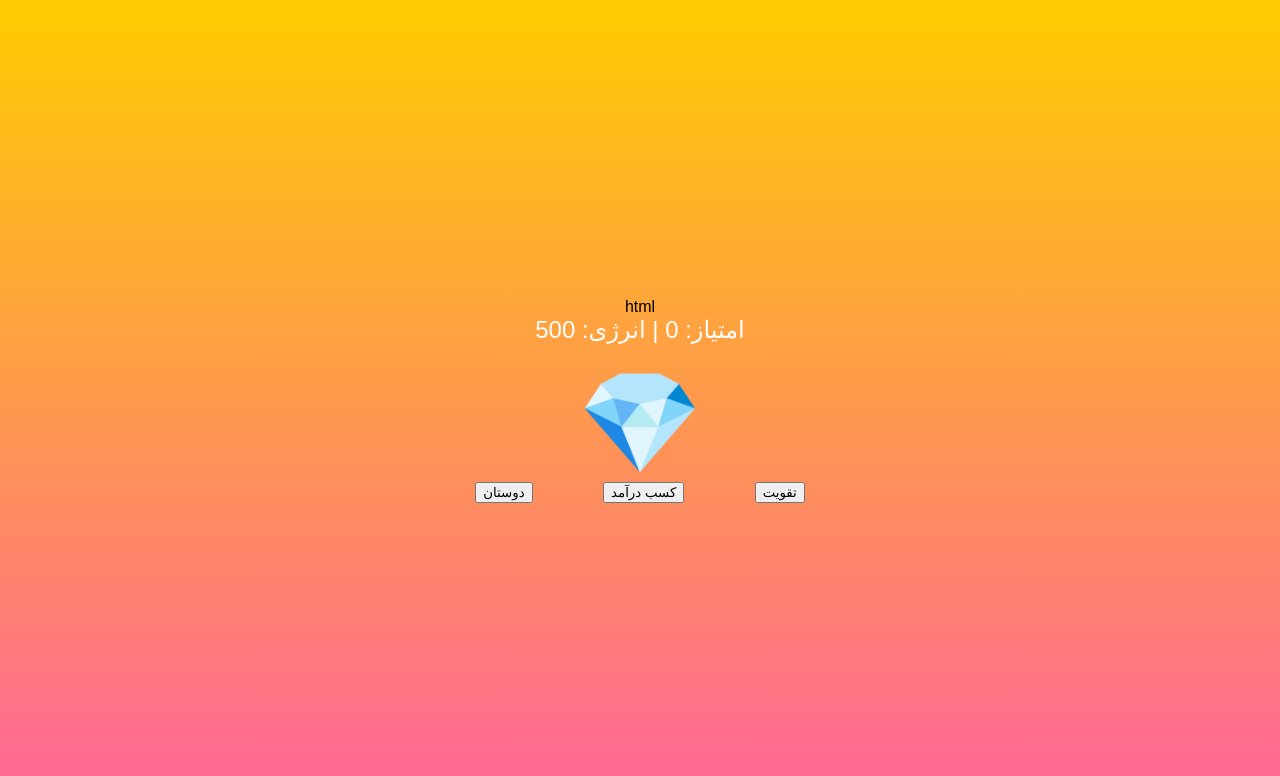
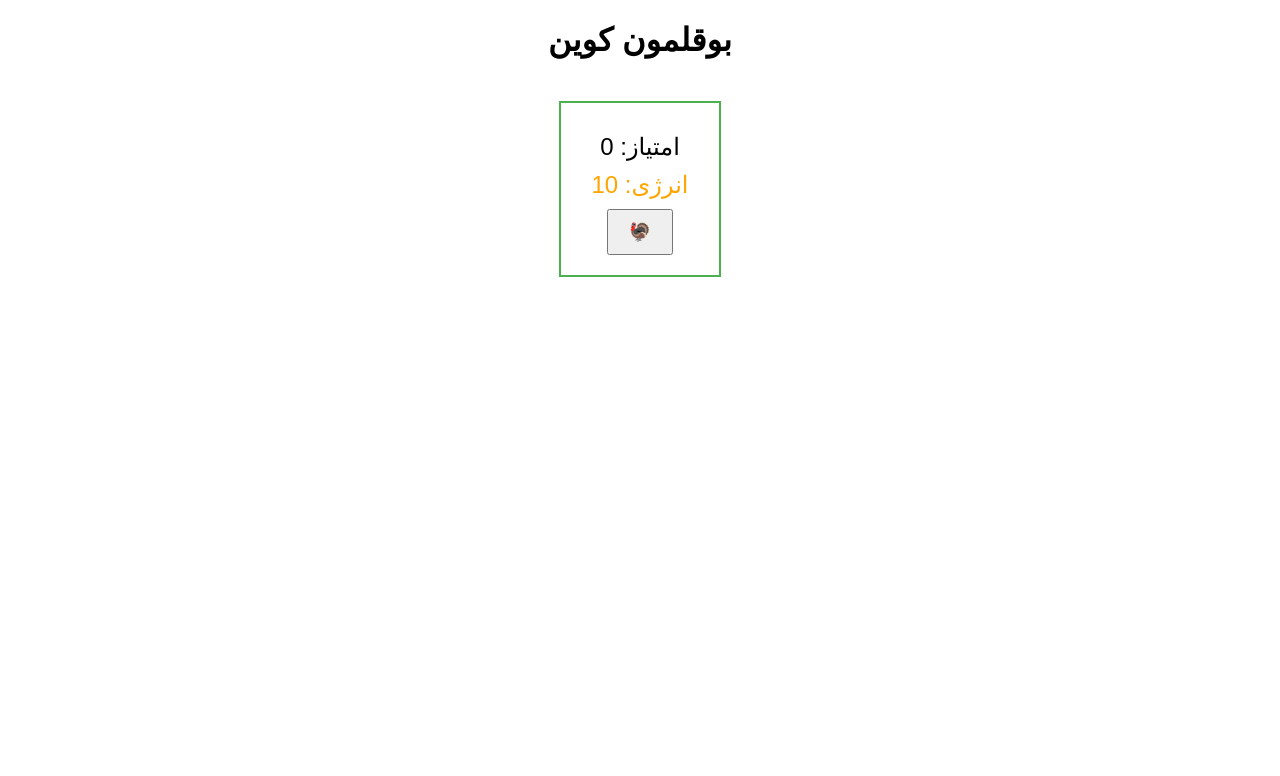
Before and after one commit to Daeitorab/cvn, a plain HTML site: page index.html in a window 1280 px wide. Drawn offline with Linux system fonts and the light colour scheme.

Commit message:
Update index.html

```diff
--- a/index.html
+++ b/index.html
@@ -1,100 +1,75 @@
-html
 <!DOCTYPE html>
 <html lang="fa">
 <head>
     <meta charset="UTF-8">
     <meta name="viewport" content="width=device-width, initial-scale=1.0">
-    <title>بازی جمع‌آوری الماس</title>
+    <title>بوقلمون کوین</title>
     <style>
         body {
             font-family: Arial, sans-serif;
-            background: linear-gradient(to bottom, #ffcc00, #ff6699);
-            display: flex;
-            flex-direction: column;
-            align-items: center;
-            justify-content: center;
-            height: 100vh;
-            margin: 0;
+            text-align: center;
         }
-        .score-board {
+        #gameArea {
+            margin: 20px;
+            border: 2px solid #4CAF50;
+            padding: 20px;
+            display: inline-block;
+        }
+        #score {
             font-size: 24px;
-            margin-bottom: 20px;
-            color: #fff;
+            margin: 10px;
         }
-        .gem {
-            font-size: 100px;
+        #energy {
+            font-size: 24px;
+            margin: 10px;
+            color: orange;
+        }
+        #clickButton {
+            padding: 10px 20px;
+            font-size: 18px;
             cursor: pointer;
-            transition: transform 0.2s;
-        }
-        .gem:hover {
-            transform: scale(1.1);
-        }
-        .status {
-            display: flex;
-            justify-content: space-around;
-            width: 100%;
-            max-width: 400px;
         }
     </style>
 </head>
 <body>
-    <div class="score-board">
-        امتیاز: <span id="score">0</span> | انرژی: <span id="energy">500</span>
-    </div>
-    <div class="gem" id="gem">💎</div>
-    <div class="status">
-        <button id="frens">دوستان</button>
-        <button id="earn">کسب درآمد</button>
-        <button id="boost">تقویت</button>
+    <h1>بوقلمون کوین</h1>
+    <div id="gameArea">
+        <div id="score">امتیاز: 0</div>
+        <div id="energy">انرژی: 5</div>
+        <button id="clickButton">🦃</button>
     </div>
 
     <script>
-        let score = 0;
-        let energy = 500;
+        let score = localStorage.getItem('score') ? parseInt(localStorage.getItem('score')) : 0;
+        let energy = localStorage.getItem('energy') ? parseInt(localStorage.getItem('energy')) : 5;
+        const scoreDisplay = document.getElementById('score');
+        const energyDisplay = document.getElementById('energy');
+        const clickButton = document.getElementById('clickButton');
 
-        // بررسی زمان آخرین تقویت
-        const lastBoostTime = localStorage.getItem('lastBoostTime');
-        const currentTime = Date.now();
+        scoreDisplay.textContent = `امتیاز: ${score}`;
+        energyDisplay.textContent = `انرژی: ${energy}`;
 
-        if (lastBoostTime) {
-            const timeDifference = currentTime - lastBoostTime;
-            const oneDay = 24 * 60 * 60 * 1000; // یک روز به میلی‌ثانیه
-            if (timeDifference < oneDay) {
-                document.getElementById('boost').disabled = true;
-                document.getElementById('boost').innerText = 'تقویت (یک روز یک بار)';
+        clickButton.addEventListener('click', () => {
+            if (energy > 0) {
+                score++;
+                energy--;
+                scoreDisplay.textContent = `امتیاز: ${score}`;
+                energyDisplay.textContent = `انرژی: ${energy}`;
+                localStorage.setItem('score', score);
+                localStorage.setItem('energy', energy);
+            } else {
+                alert("انرژی شما تمام شده است!");
             }
-        }
-
-        document.getElementById('gem').addEventListener('click', () => {
-            score += 35; // امتیاز جمع‌آوری شده
-            energy -= 10; // انرژی مصرف شده
-            updateScore();
         });
 
-        function updateScore() {
-            document.getElementById('score').innerText = score;
-            document.getElementById('energy').innerText = energy;
-        }
-
-        document.getElementById('frens').addEventListener('click', () => {
-            alert('دوستان:\n1. علی\n2. مریم\n3. رضا\n4. سارا');
-        });
-
-        document.getElementById('earn').addEventListener('click', () => {
-            alert('کسب درآمد: ویژگی فعلاً در دسترس نیست!');
-        });
-
-        document.getElementById('boost').addEventListener('click', () => {
-            if (energy >= 50) {
-                score += 100; // افزایش امتیاز
-                energy -= 50; // کاهش انرژی
-                updateScore();
-                localStorage.setItem('lastBoostTime', Date.now()); // ذخیره زمان تقویت
-                alert('تقویت فعال شد! 100 امتیاز به دست آوردید.');
-            } else {
-                alert('انرژی کافی برای تقویت ندارید!');
+        // شارژ انرژی هر 1 ثانیه
+        setInterval(() => {
+            if (energy < 1000) {
+                energy++;
+                energyDisplay.textContent = `انرژی: ${energy}`;
+                localStorage.setItem('energy', energy);
             }
-        });
+        }, 1000);
     </script>
 </body>
 </html>
```
